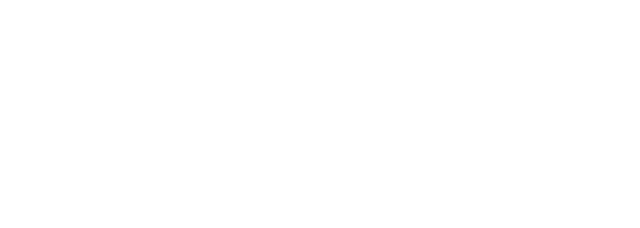
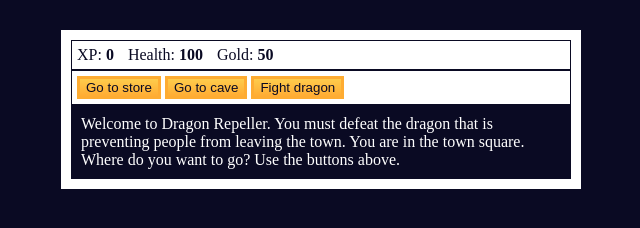
Before and after one commit to Drake224025/javascript-dsa, a plain HTML site: page basic-rpg/index.html in a window 1280 px wide. Shown: the whole page, without its empty margins (319-959 px from the left). Drawn offline with Linux system fonts and the light colour scheme.

Commit message:
feat: Add styles.css

```diff
--- a/basic-rpg/index.html
+++ b/basic-rpg/index.html
@@ -1,13 +1,42 @@
 <!DOCTYPE html>
 <html lang="en">
   <head>
-    <meta charset="UTF-8" />
-    <meta name="viewport" content="width=device-width, initial-scale=1.0" />
+    <meta charset="utf-8" />
+    <link rel="stylesheet" href="./styles.css" />
     <title>RPG - Dragon Repeller</title>
-    <link rel="stylesheet" href="styles.css" />
-    <script src="./script.js"></script>
   </head>
   <body>
-    <div id="game"></div>
+    <div id="game">
+      <div id="stats">
+        <span class="stat"
+          >XP: <strong><span id="xpText">0</span></strong></span
+        >
+        <span class="stat"
+          >Health: <strong><span id="healthText">100</span></strong></span
+        >
+        <span class="stat"
+          >Gold: <strong><span id="goldText">50</span></strong></span
+        >
+      </div>
+      <div id="controls">
+        <button id="button1">Go to store</button>
+        <button id="button2">Go to cave</button>
+        <button id="button3">Fight dragon</button>
+      </div>
+      <div id="monsterStats">
+        <span class="stat"
+          >Monster Name: <strong><span id="monsterName"></span></strong
+        ></span>
+        <span class="stat"
+          >Health: <strong><span id="monsterHealth"></span></strong
+        ></span>
+      </div>
+      <div id="text">
+        Welcome to Dragon Repeller. You must defeat the dragon that is
+        preventing people from leaving the town. You are in the town square.
+        Where do you want to go? Use the buttons above.
+      </div>
+    </div>
+    <script src="./script.js"></script>
   </body>
 </html>
--- a/basic-rpg/script.js
+++ b/basic-rpg/script.js
@@ -4,4 +4,23 @@ let gold = 50;
 let currentWeapon = 0;
 let fighting;
 let monsterHealth;
-let inventory = "stick";
+let inventory = ["stick"];
+
+const button1 = document.querySelector("#button1");
+const button2 = document.querySelector("#button2");
+const button3 = document.querySelector("#button3");
+const text = document.querySelector("#text");
+const xpText = document.querySelector("#xpText");
+const healthText = document.querySelector("#healthText");
+const goldText = document.querySelector("#goldText");
+const monsterStats = document.querySelector("#monsterStats");
+const monsterName = document.querySelector("#monsterName");
+const monsterHealthText = document.querySelector("#monsterHealth");
+
+function goStore() {
+  console.log("Going to store.");
+}
+
+function goCave() {
+  console.log("Going to cave.");
+}
--- a/basic-rpg/styles.css
+++ b/basic-rpg/styles.css
@@ -0,0 +1,45 @@
+body {
+  background-color: #0a0a23;
+}
+
+#text {
+  background-color: #0a0a23;
+  color: #ffffff;
+  padding: 10px;
+}
+
+#game {
+  max-width: 500px;
+  max-height: 400px;
+  background-color: #ffffff;
+  color: #ffffff;
+  margin: 30px auto 0px;
+  padding: 10px;
+}
+
+#controls,
+#stats {
+  border: 1px solid #0a0a23;
+  padding: 5px;
+  color: #0a0a23;
+}
+
+#monsterStats {
+  display: none;
+  border: 1px solid #0a0a23;
+  padding: 5px;
+  color: #ffffff;
+  background-color: #c70d0d;
+}
+
+.stat {
+  padding-right: 10px;
+}
+
+button {
+  cursor: pointer;
+  color: #0a0a23;
+  background-color: #feac32;
+  background-image: linear-gradient(#fecc4c, #ffac33);
+  border: 3px solid #feac32;
+}
```
